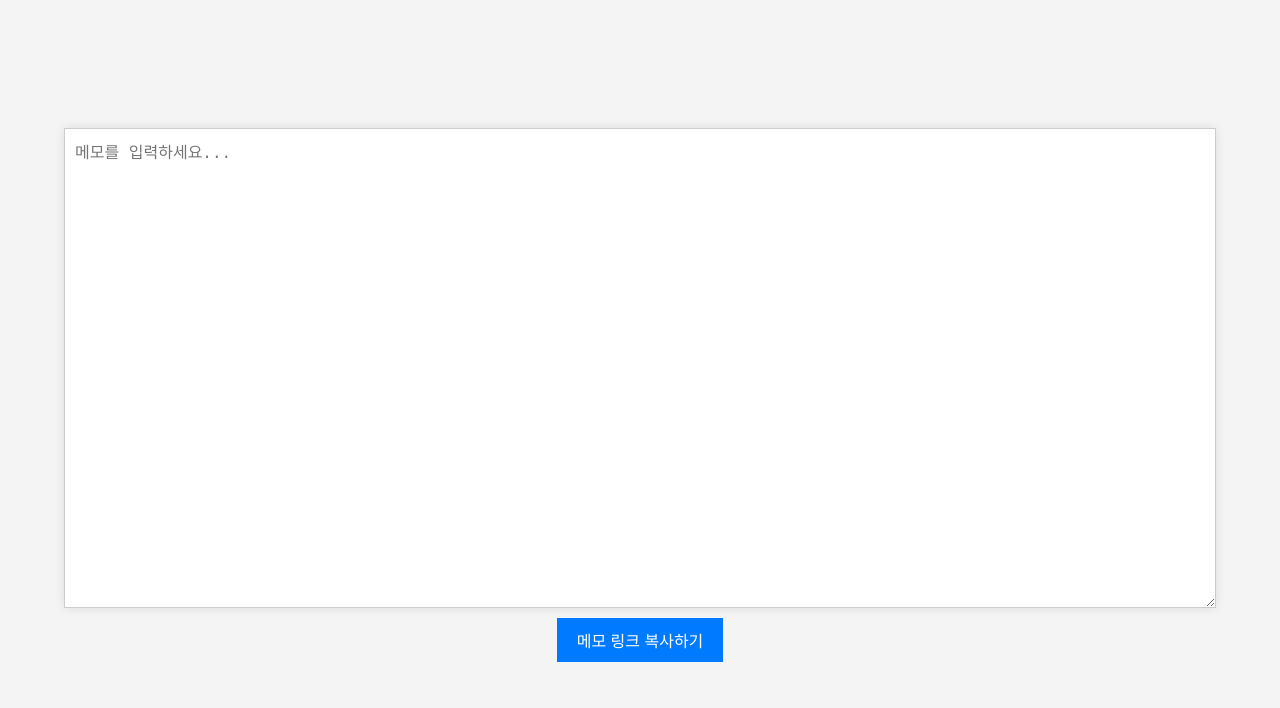
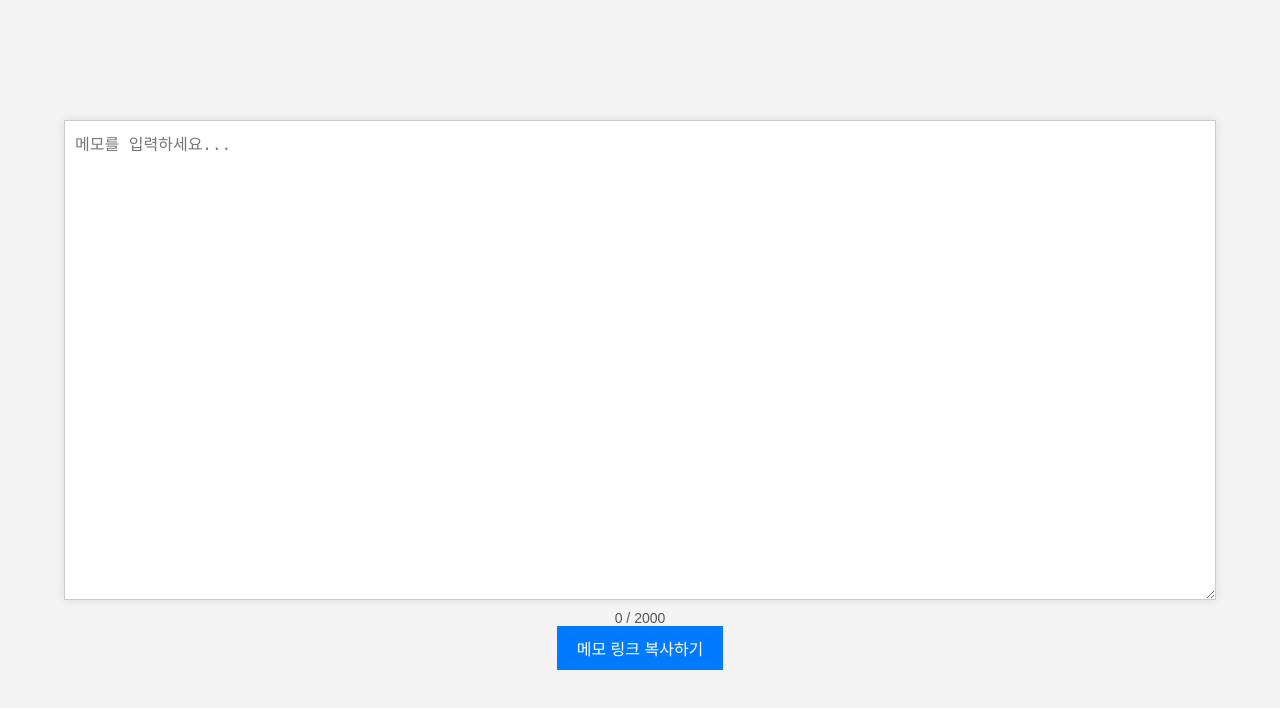
Before and after one commit to MasterRuma/simplenotepad, a plain HTML site: page index.html in a window 1280 px wide. Drawn offline with Linux system fonts and the light colour scheme.

Commit message:
Update index.html

```diff
--- a/index.html
+++ b/index.html
@@ -25,6 +25,7 @@
             font-size: 16px;
             box-sizing: border-box;
             margin-bottom: 10px;
+            resize: vertical; /* 사용자가 수직으로 조정할 수 있게 함 */
         }
         button {
             padding: 10px 20px;
@@ -39,13 +40,27 @@
             background-color: #ccc;
             cursor: not-allowed;
         }
+        .char-count {
+            font-size: 14px;
+            color: #555;
+        }
+        .warning {
+            color: #FF0000;
+            font-size: 14px;
+        }
     </style>
 </head>
 <body>
     <textarea id="note" placeholder="메모를 입력하세요..."></textarea>
+    <div class="char-count">
+        <span id="charCount">0</span> / 2000
+    </div>
     <button id="copyLinkBtn">메모 링크 복사하기</button>
+    <div id="warning" class="warning"></div>
 
     <script>
+        const MAX_LENGTH = 2000;
+
         function updateLink() {
             const text = document.getElementById('note').value;
             const encodedText = btoa(unescape(encodeURIComponent(text)));
@@ -63,6 +78,7 @@
                 document.getElementById('note').value = text;
             }
             updateLink(); // 초기 로드 시 링크 업데이트
+            updateCharCount(); // 초기 로드 시 문자 수 업데이트
         }
 
         function copyToClipboard(text) {
@@ -73,7 +89,21 @@
             });
         }
 
-        document.getElementById('note').addEventListener('input', updateLink);
+        function updateCharCount() {
+            const textArea = document.getElementById('note');
+            const text = textArea.value;
+            const charCount = Math.min(text.length, MAX_LENGTH); // 최대 길이로 자르기
+            document.getElementById('charCount').textContent = charCount;
+            if (text.length > MAX_LENGTH) {
+                textArea.value = text.slice(0, MAX_LENGTH); // 2000자 초과 시 잘라내기
+                document.getElementById('warning').textContent = `메모는 ${MAX_LENGTH}자 이하로 작성해 주세요.`;
+            } else {
+                document.getElementById('warning').textContent = '';
+            }
+            updateLink(); // 문자 수 업데이트 후 링크 업데이트
+        }
+
+        document.getElementById('note').addEventListener('input', updateCharCount);
 
         document.getElementById('copyLinkBtn').addEventListener('click', () => {
             const link = document.getElementById('copyLinkBtn').dataset.link;
```
